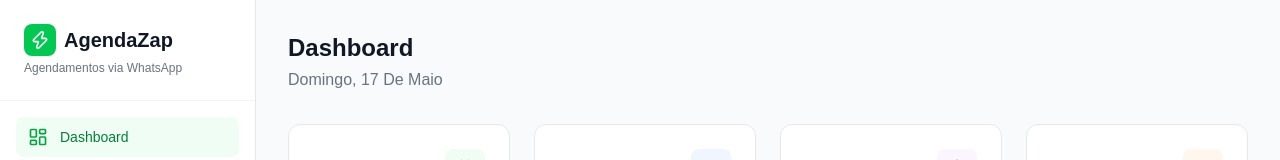
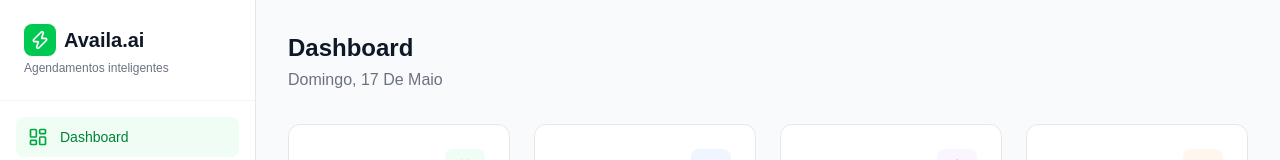
Before and after one commit to gregorio003/availa-ai, a Next.js app: page /dashboard in a window 1280 px wide. Shown: the top 160 px of the page. Built offline with nearby package versions, Linux system fonts and the light colour scheme.

Commit message:
feat: rebrand to Availa.ai

```diff
--- a/src/app/layout.tsx
+++ b/src/app/layout.tsx
@@ -13,8 +13,8 @@ const geistMono = Geist_Mono({
 });
 
 export const metadata: Metadata = {
-  title: "Create Next App",
-  description: "Generated by create next app",
+  title: "Availa.ai — Agendamentos inteligentes via WhatsApp",
+  description: "Plataforma de agendamento automático via WhatsApp com IA para prestadores de serviço.",
 };
 
 export default function RootLayout({
--- a/src/components/dashboard/Sidebar.tsx
+++ b/src/components/dashboard/Sidebar.tsx
@@ -31,9 +31,9 @@ export function Sidebar() {
           <div className="w-8 h-8 bg-green-500 rounded-lg flex items-center justify-center">
             <Zap className="w-5 h-5 text-white" />
           </div>
-          <span className="text-xl font-bold text-gray-900">AgendaZap</span>
+          <span className="text-xl font-bold text-gray-900">Availa.ai</span>
         </div>
-        <p className="text-xs text-gray-500 mt-1">Agendamentos via WhatsApp</p>
+        <p className="text-xs text-gray-500 mt-1">Agendamentos inteligentes</p>
       </div>
 
       {/* Navigation */}
```
